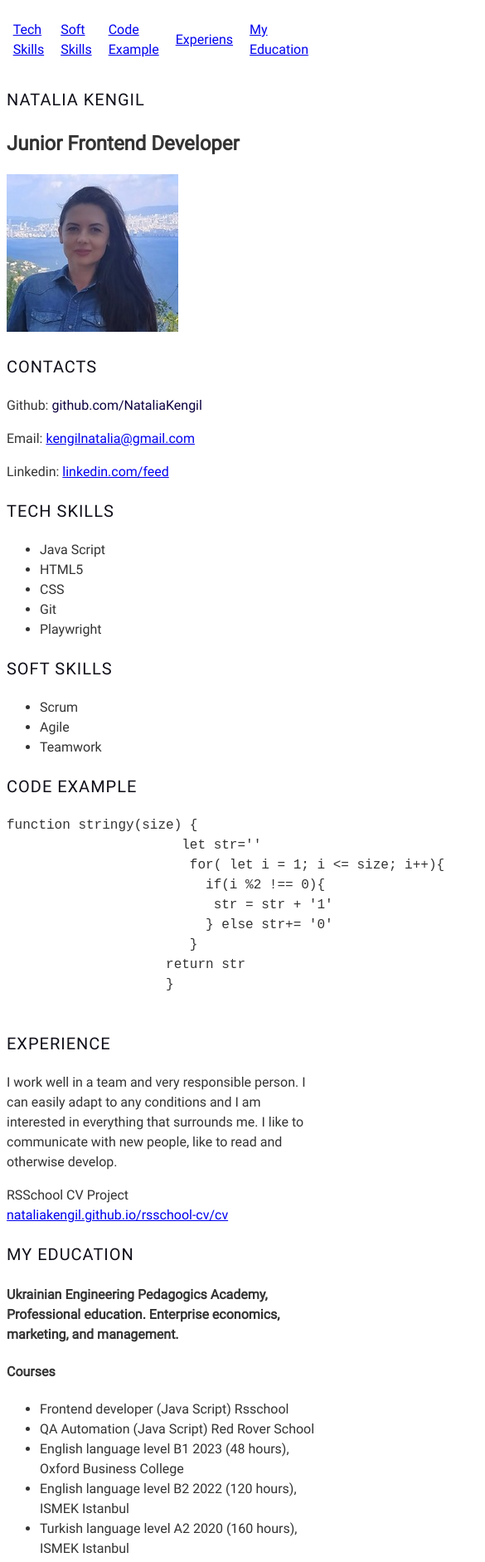
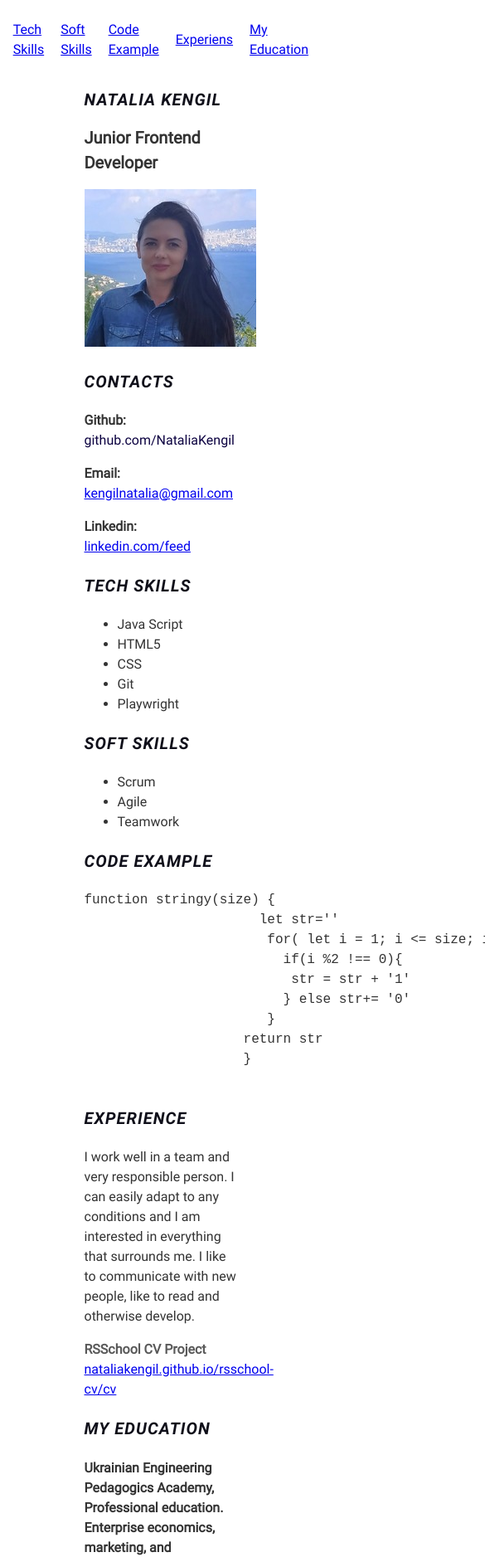
Before and after one commit to NataliaKengil/rsschool-cv, a plain HTML site: page index.html in a window 390 px wide. Shown: the top 1883 px of the page at 83% size, 585 px wide, since content can reach past the window. Drawn offline with Linux system fonts and the light colour scheme.

```diff
--- a/index.html
+++ b/index.html
@@ -150,10 +150,10 @@
     <footer class="footer">
       <div class="container">
         <section class="section" id="rsschoolInfo">
-          <a href="https://github.com/NataliaKengil">NataliaKengil</a>
+          <a class="githubLink" href="https://github.com/NataliaKengil">NataliaKengil</a>
           <img class="logo" src="https://raw.githubusercontent.com/rolling-scopes-school/tasks/61cea2636c5a5f660b1070fa262bbd4acc92ec66/tasks/cv/rs-school-logo.svg" alt="RSSchool logo">
-          <h6 class="year of application">2024</h6>
-          <a href="https://rs.school/courses/javascript-ru">JavaScript / Front-end Course</a>
+             <a class="rssCourseLink" href="https://rs.school/courses/javascript-ru">JavaScript / Front-end Course</a>
+                <h6 class="year of application">2024</h6>
         </section>
       </div>
     </footer>
--- a/style.css
+++ b/style.css
@@ -3,29 +3,15 @@
   font-size: 16px;
   font-weight: 400;
   line-height: 1.5;
+  display: flex;
+  flex-direction: column;
+  justify-content: space-between;
   color: #333333;
-
 }
 
-.section-title {
-  font-size: 20px;
-  font-weight: 400;
-  text-transform: uppercase;
-  letter-spacing: 1px;
-  color: #0f0f1a;
+html {
+  scroll-behavior: smooth;
 }
-
-.link {
-  text-decoration: none;
-  color: #0c0241;
-  transition: color 0.5s;
-}
-
-.link:hover {
-  color: #2f3b31;
-}
-
-
 
 @font-face {
   font-family: "Roboto";
@@ -39,44 +25,15 @@
   font-weight: 300;
 }
 
+@media (max-width: 768px) {
+  .section {
+    width: 100%;
+  }
+}
+
 .container {
   max-width: 1440px;
   margin: 0 auto;
-
-  }
-
-  .nav-list {
-    display: flex;
-    justify-content: flex-end;
-    align-items: center;
-    list-style: none;
-  }
-  .nav-link {
-
-    transition: 0.3s;
-  }
-
-  .nav-item{
-  padding: 0 10px;
- }
-
-  html {
-    scroll-behavior: smooth;
-  }
-
-  section-item a {
-    color: #829985;
-    text-decoration: none;
-    transition: color 0.5s;
-  }
-  .section-item a:hover {
-    color: #4d2323;
-  }
-
-  body {
-    display: flex;
-    flex-direction: column;
-    justify-content: space-between;
 }
 
 .main-container {
@@ -89,15 +46,86 @@
   margin: 0 auto;
 }
 
-  @media (max-width: 768px) {
-    .section {
-      width: 100%;
+.section-title {
+  font-size: 20px;
+  font-weight: 400;
+  text-transform: uppercase;
+  letter-spacing: 1px;
+  color: #0f0f1a;
+  font-family: "Roboto-BoldItalic";
+  src: url("assets/fonts/Roboto-BoldItalic.ttf");
+  font-weight: 300;
 }
+
+.section-position{
+  font-size: 20px;
 }
+
+.section-item a {
+  color: #829985;
+  text-decoration: none;
+  transition: color 0.5s;
+}
+
+.section-item a:hover {
+  color: #4d2323;
+}
+
+.link {
+  text-decoration: none;
+  color: #0c0241;
+  transition: color 0.5s;
+}
+
+.link:hover {
+  color: #2f3b31;
+}
+
+.nav-list {
+  display: flex;
+  justify-content: flex-end;
+  align-items: center;
+  list-style: none;
+}
+
+.nav-link {
+  transition: 0.3s;
+}
+
+.nav-item{
+  padding: 0 10px;
+}
+
+.tech-skills,
+.soft-skills{
+  margin-left: 40px;
+}
+
+.contact-type{
+  font-weight: bolder;
+}
+
+.contacts,
+.project,
+.project-link{
+    font-style: normal;
+    font-weight: bolder;
+    font-size: 16px;
+    line-height: 24px;
+    color: #595959;
+}
+
+.university{
+  font-style: normal;
+    font-weight: bolder;
+    font-size: 16px;
+    line-height: 24px;
+}
+
 .logo{
   width: 200px;
+}
 
-  }
 #rsschoolInfo{
   display: flex;
   align-items: center;
```
Lines whose indentation alone changed are shown as unchanged.
